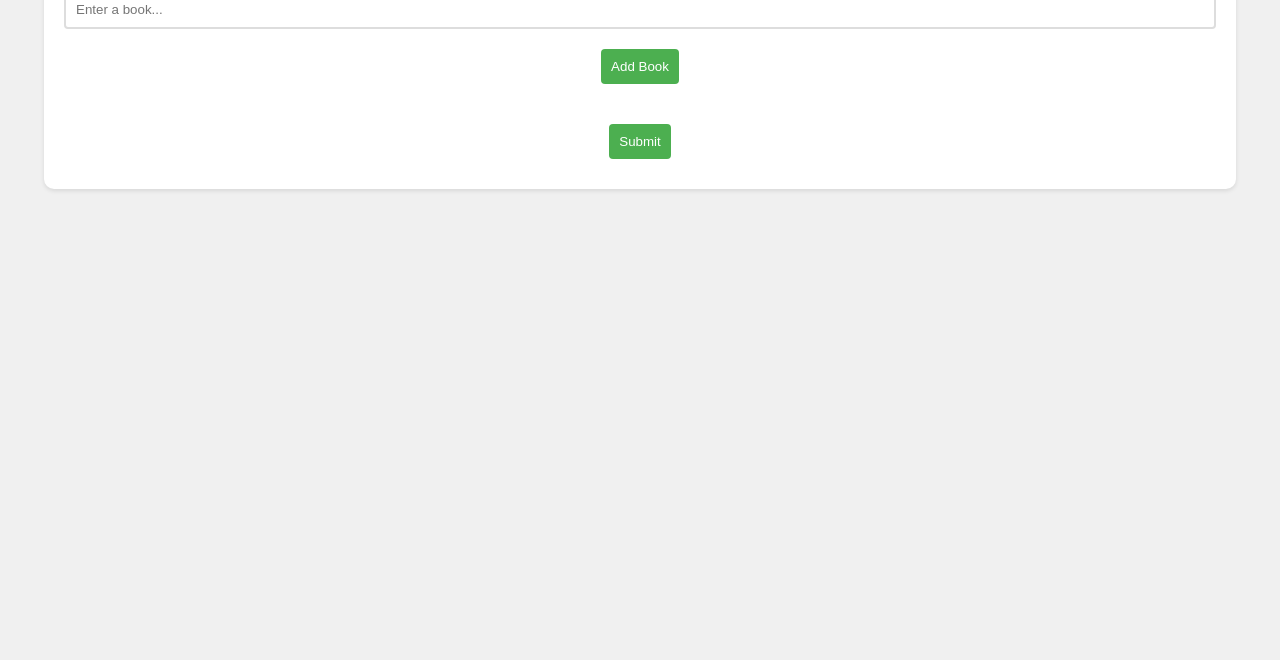
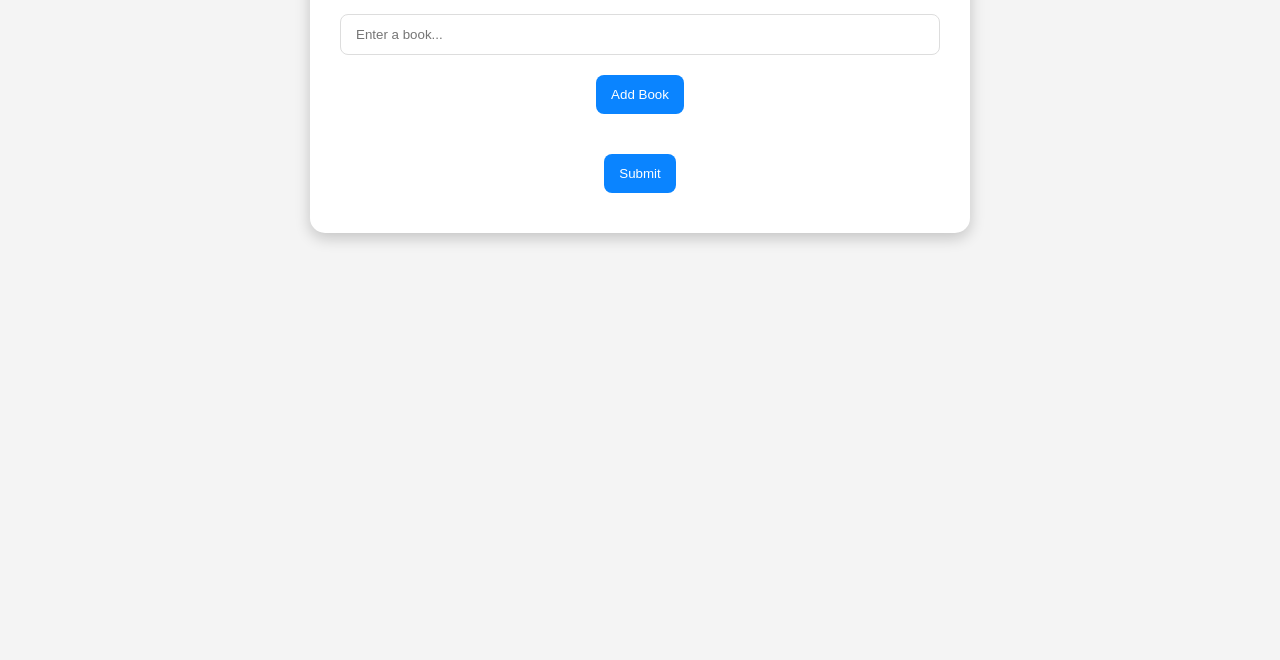
Before and after one commit to michaelocenar/new-testament, a plain HTML site: page index.html in a window 1280 px wide. Shown: the part 140-800 px from the top of the page. Drawn offline with Linux system fonts and the light colour scheme.

Commit message:
update style

```diff
--- a/style.css
+++ b/style.css
@@ -1,60 +1,82 @@
 body {
-  font-family: Arial, sans-serif;
+  font-family: 'Segoe UI', Tahoma, Geneva, Verdana, sans-serif;
   text-align: center;
-  background-color: #f0f0f0;
+  background-color: #f4f4f4;
   margin: 0;
   padding: 0;
+  color: #333;
 }
 
 #app {
-  background-color: white;
-  margin: 20px auto;
-  padding: 20px;
-  max-width: 90%;
-  width: auto;
-  border-radius: 10px;
-  box-shadow: 0 2px 4px rgba(0, 0, 0, 0.1);
+  background-color: #fff;
+  margin: 30px auto;
+  padding: 30px;
+  max-width: 600px;
+  border-radius: 15px;
+  box-shadow: 0 5px 15px rgba(0, 0, 0, 0.2);
+  transition: box-shadow 0.3s ease-in-out;
+}
+
+#app:hover {
+  box-shadow: 0 8px 25px rgba(0, 0, 0, 0.25);
+}
+
+h1 {
+  font-size: 2em;
+  color: #0a84ff;
+  margin-bottom: 20px;
 }
 
 input[type=text], textarea {
   width: 100%;
-  padding: 10px;
+  padding: 12px 15px;
   margin: 10px 0;
-  border: 2px solid #ddd;
-  border-radius: 4px;
+  border: 1px solid #ddd;
+  border-radius: 8px;
   box-sizing: border-box;
+  transition: border-color 0.3s ease-in-out;
+}
+
+input[type=text]:focus, textarea:focus {
+  border-color: #0a84ff;
+  outline: none;
 }
 
 button {
-  background-color: #4CAF50;
+  background-color: #0a84ff;
   color: white;
   border: none;
   cursor: pointer;
-  padding: 10px;
+  padding: 12px 15px;
   margin: 10px 0;
-  border-radius: 4px;
+  border-radius: 8px;
   box-sizing: border-box;
+  transition: background-color 0.3s ease-in-out;
 }
 
 button:hover {
-  background-color: #45a049;
+  background-color: #0077cc;
 }
 
 #enteredBooks {
   margin-bottom: 20px;
+  display: flex;
+  flex-wrap: wrap;
+  justify-content: center;
 }
 
 .book {
-  display: inline-block;
   margin: 5px;
-  padding: 8px;
-  background-color: #e7e7e7;
-  border-radius: 4px;
+  padding: 10px;
+  background-color: #e7f3fe;
+  border: 1px solid #bde0fe;
+  border-radius: 8px;
+  color: #0366d6;
 }
 
 @media (max-width: 600px) {
   #app {
-    padding: 10px;
+    padding: 20px;
   }
 
   input[type=text], button {
@@ -66,7 +88,7 @@ button:hover {
   }
 
   h1 {
-    font-size: 1.5em;
+    font-size: 1.75em;
   }
 }
 
```
